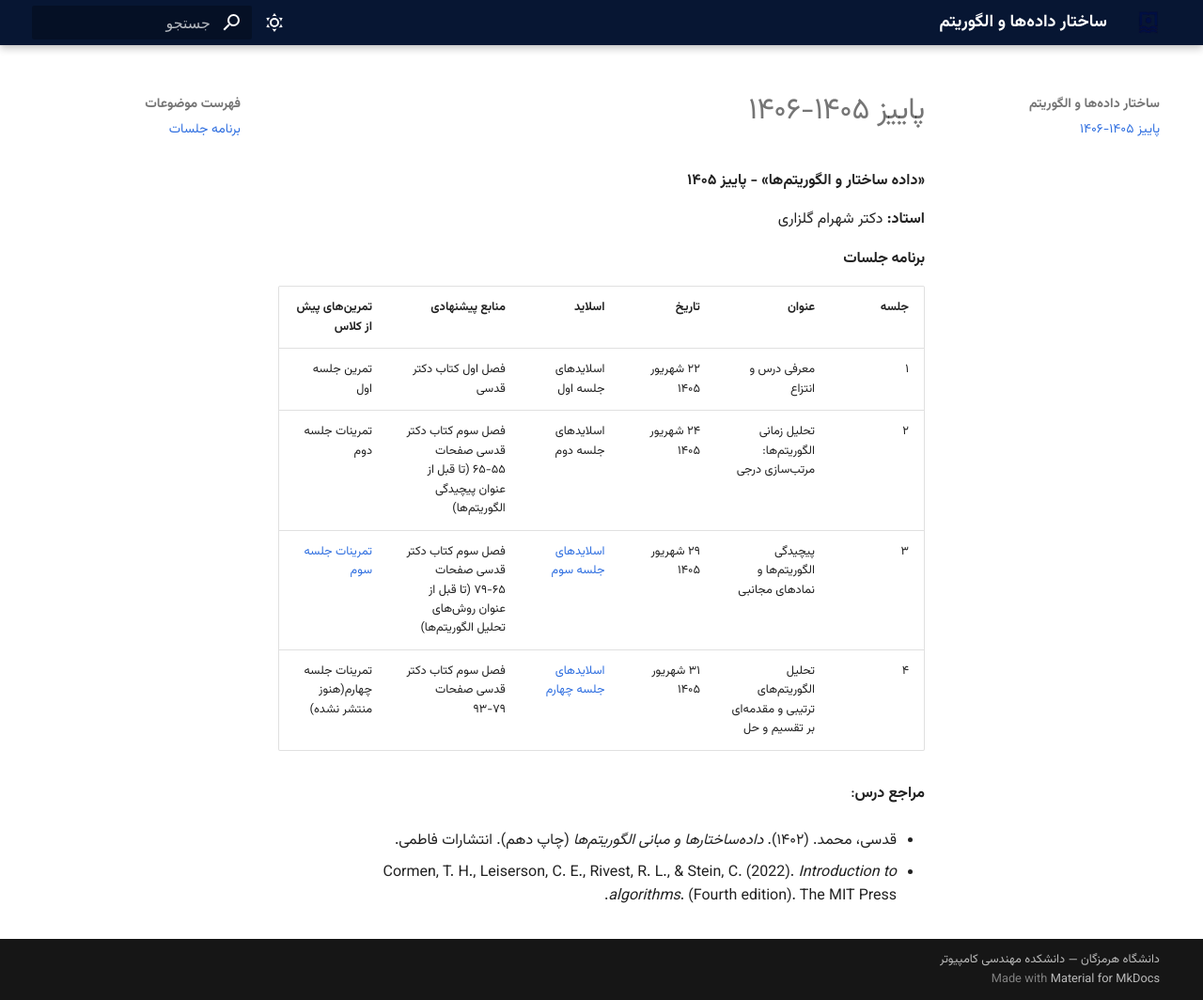
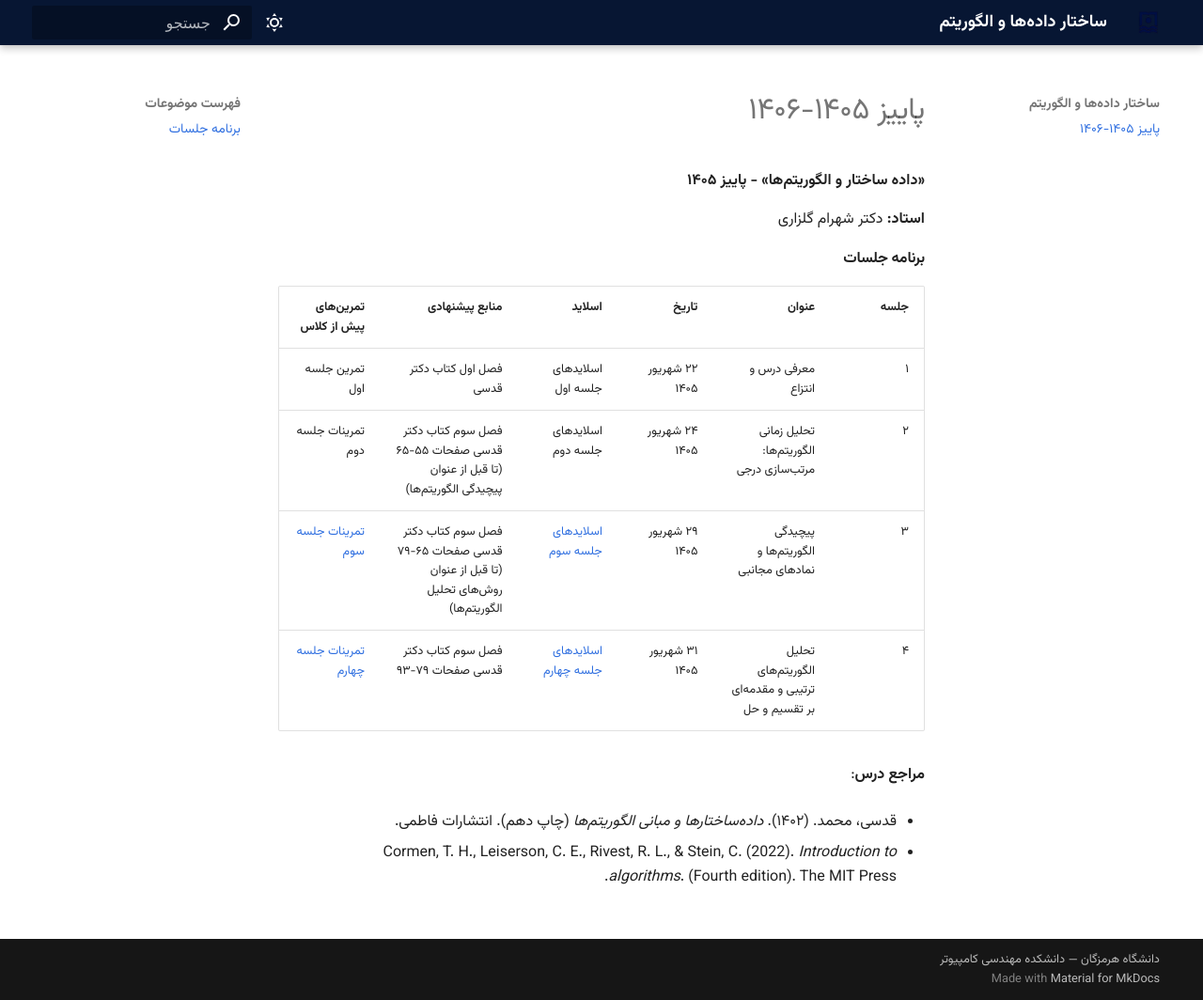
Before and after one commit to CESA-UH/CESA-UH.github.io, an MkDocs documentation site: the page built from docs-src/DSA/docs/index.md, in a window 1280 px wide and 1064 px high. Shown: the whole window at 94% size. Built offline with MkDocs 1.6.1 and Material for MkDocs 9.7.7, drawn with Linux system fonts in a browser that asks for light colours.

Commit message:
DSA main page updated and WarmUp 4 added

```diff
--- a/docs-src/DSA/docs/index.md
+++ b/docs-src/DSA/docs/index.md
@@ -1,16 +1,15 @@
-
 **«داده ساختار و الگوریتم‌ها» - پاییز ۱۴۰۵**
 
 **استاد:** دکتر شهرام گلزاری
 
 #### برنامه جلسات
 
-| جلسه | عنوان                                              | تاریخ          | اسلاید                                                                                                                                                            | منابع پیشنهادی                                                                 | تمرین‌های پیش از کلاس                                                                                                                      |
-| ---: | -------------------------------------------------- | -------------- | ----------------------------------------------------------------------------------------------------------------------------------------------------------------- | ------------------------------------------------------------------------------ | ------------------------------------------------------------------------------------------------------------------------------------------ |
-|    ۱ | معرفی درس و انتزاع                                 | ۲۲ شهریور ۱۴۰۵ | اسلاید‌های جلسه اول                                                                                                                                               | فصل اول کتاب دکتر قدسی                                                         | تمرین جلسه اول                                                                                                                             |
-|    ۲ | تحلیل زمانی الگوریتم‌ها: مرتب‌سازی درجی            | ۲۴ شهریور ۱۴۰۵ | اسلایدهای جلسه دوم                                                                                                                                                | فصل سوم کتاب دکتر قدسی صفحات ۵۵-۶۵ (تا قبل از عنوان پیچیدگی الگوریتم‌ها)       | تمرینات جلسه دوم                                                                                                                           |
-|    ۳ | پیچیدگی الگوریتم‌ها و نماد‌های مجانبی              | ۲۹ شهریور ۱۴۰۵ | [اسلایدهای جلسه سوم](https://github.com/CESA-UH/CESA-UH.github.io/blob/main/docs-src/DSA/docs/1405-1406-paeez/assets/slides/3-AsymptoticAnalysis.pdf)             | فصل سوم کتاب دکتر قدسی صفحات ۶۵-۷۹ (تا قبل از عنوان روش‌های تحلیل الگوریتم‌ها) | [تمرینات جلسه سوم](https://github.com/CESA-UH/CESA-UH.github.io/blob/main/docs-src/DSA/docs/1405-1406-paeez/assets/exercises/WarmUP-3.pdf) |
-|    ۴ | تحلیل الگوریتم‌های ترتیبی و مقدمه‌ای بر تقسیم و حل | ۳۱ شهریور ۱۴۰۵ | [اسلایدهای جلسه چهارم](https://github.com/CESA-UH/CESA-UH.github.io/blob/main/docs-src/DSA/docs/1405-1406-paeez/assets/slides/4-SequentialAlgorithmsAnalysis.pdf) | فصل سوم کتاب دکتر قدسی صفحات ۷۹-۹۳                                             | تمرینات جلسه چهارم(هنوز منتشر نشده)                                                                                                        |
+| جلسه | عنوان                                              | تاریخ          | اسلاید                                                                                                                                                            | منابع پیشنهادی                                                                 | تمرین‌های پیش از کلاس                                                                                                                        |
+| ---: | -------------------------------------------------- | -------------- | ----------------------------------------------------------------------------------------------------------------------------------------------------------------- | ------------------------------------------------------------------------------ | -------------------------------------------------------------------------------------------------------------------------------------------- |
+|    ۱ | معرفی درس و انتزاع                                 | ۲۲ شهریور ۱۴۰۵ | اسلاید‌های جلسه اول                                                                                                                                               | فصل اول کتاب دکتر قدسی                                                         | تمرین جلسه اول                                                                                                                               |
+|    ۲ | تحلیل زمانی الگوریتم‌ها: مرتب‌سازی درجی            | ۲۴ شهریور ۱۴۰۵ | اسلایدهای جلسه دوم                                                                                                                                                | فصل سوم کتاب دکتر قدسی صفحات ۵۵-۶۵ (تا قبل از عنوان پیچیدگی الگوریتم‌ها)       | تمرینات جلسه دوم                                                                                                                             |
+|    ۳ | پیچیدگی الگوریتم‌ها و نماد‌های مجانبی              | ۲۹ شهریور ۱۴۰۵ | [اسلایدهای جلسه سوم](https://github.com/CESA-UH/CESA-UH.github.io/blob/main/docs-src/DSA/docs/1405-1406-paeez/assets/slides/3-AsymptoticAnalysis.pdf)             | فصل سوم کتاب دکتر قدسی صفحات ۶۵-۷۹ (تا قبل از عنوان روش‌های تحلیل الگوریتم‌ها) | [تمرینات جلسه سوم](https://github.com/CESA-UH/CESA-UH.github.io/blob/main/docs-src/DSA/docs/1405-1406-paeez/assets/exercises/WarmUP-3.pdf)   |
+|    ۴ | تحلیل الگوریتم‌های ترتیبی و مقدمه‌ای بر تقسیم و حل | ۳۱ شهریور ۱۴۰۵ | [اسلایدهای جلسه چهارم](https://github.com/CESA-UH/CESA-UH.github.io/blob/main/docs-src/DSA/docs/1405-1406-paeez/assets/slides/4-SequentialAlgorithmsAnalysis.pdf) | فصل سوم کتاب دکتر قدسی صفحات ۷۹-۹۳                                             | [تمرینات جلسه چهارم](https://github.com/CESA-UH/CESA-UH.github.io/blob/main/docs-src/DSA/docs/1405-1406-paeez/assets/exercises/WarmUP-4.pdf) |
 
 
 **مراجع درس**:
```
Also changed, not shown: 3 other files.
